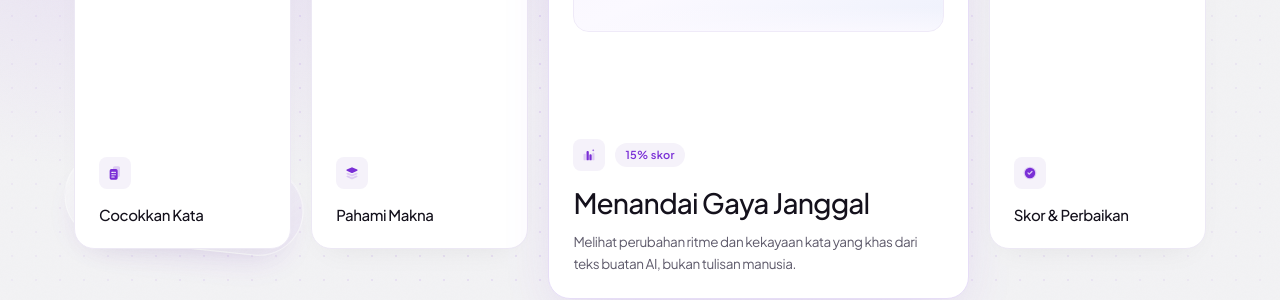
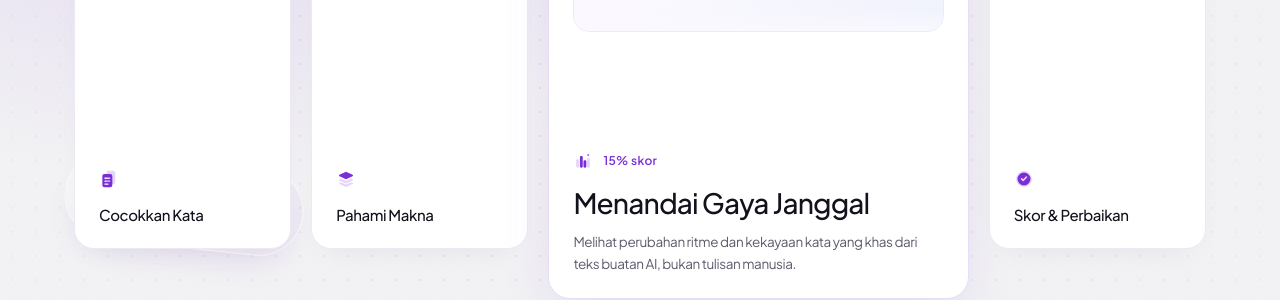
Before and after one commit to azrlb23/veritext-ippl, a Vue app in the folder frontend/: page / in a window 1280 px wide. Shown: the part 2900-3200 px from the top of the page. Built offline with nearby package versions, Linux system fonts and the light colour scheme; no server answers.

Commit message:
style(landing): remove icon box and weight pill wrappers in PipelineTierCard

```diff
--- a/frontend/src/components/landing/PipelineTierCard.vue
+++ b/frontend/src/components/landing/PipelineTierCard.vue
@@ -38,12 +38,8 @@ const stepNumber = computed(() => `${String(props.tier.id + 1).padStart(2, "0")}
 
     <div v-if="isActive" class="mt-6">
       <div class="flex items-center gap-2.5">
-        <span class="flex h-8 w-8 shrink-0 items-center justify-center rounded-lg bg-[#F5F2FA] text-[#7A2FD6]">
-          <VtIcon :name="tier.icon" tone="violet" class="h-4 w-4" />
-        </span>
-        <span class="rounded-full bg-[#F5F2FA] px-2.5 py-1 text-[11px] font-semibold tracking-wide text-[#7A2FD6]">
-          {{ tier.weight }}
-        </span>
+        <VtIcon :name="tier.icon" tone="violet" class="h-5 w-5 shrink-0 text-[#7A2FD6]" />
+        <span class="text-[12px] font-semibold tracking-wide text-[#7A2FD6]">{{ tier.weight }}</span>
       </div>
       <h3 class="mt-4 text-[24px] font-medium leading-[1.15] tracking-[-0.03em] text-[#14111C] sm:text-[28px]">
         {{ tier.title }}
@@ -54,9 +50,7 @@ const stepNumber = computed(() => `${String(props.tier.id + 1).padStart(2, "0")}
     </div>
 
     <div v-else class="mt-8">
-      <span class="flex h-8 w-8 items-center justify-center rounded-lg bg-[#F5F2FA] text-[#7A2FD6]">
-        <VtIcon :name="tier.icon" tone="violet" class="h-4 w-4" />
-      </span>
+      <VtIcon :name="tier.icon" tone="violet" class="h-5 w-5 text-[#7A2FD6]" />
       <h3 class="mt-4 text-[15px] font-medium leading-[1.3] text-[#14111C]">
         {{ tier.shortTitle }}
       </h3>
```
